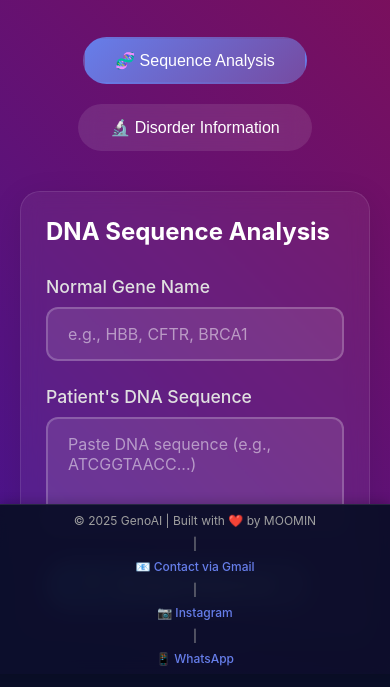
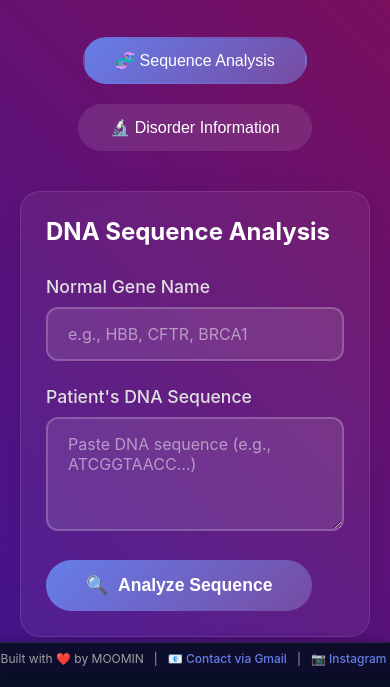
Before and after one commit to Moomin07/genomeAI, a plain HTML site: page index.html in a window 390 px wide. Shown: the part 170-857 px from the top of the page. Drawn offline with Linux system fonts and the light colour scheme.

Commit message:
mobile interface

```diff
--- a/index.html
+++ b/index.html
@@ -334,25 +334,28 @@
                 padding: 25px;
             }
         }
-        /* Fixed Footer */
+/* Fixed Footer */
 .footer {
     position: fixed;
     bottom: 0;
     left: 0;
     width: 100%;
-    background: rgba(10, 14, 39, 0.95); /* Matches your dark theme */
+    background: rgba(10, 14, 39, 0.95);
     backdrop-filter: blur(8px);
     border-top: 1px solid rgba(255, 255, 255, 0.1);
-    padding: 10px 20px;
+    padding: 8px 12px;
     text-align: center;
-    font-size: 0.85rem;
+    font-size: 0.75rem;
     color: #a0a0a0;
     z-index: 100;
     display: flex;
     justify-content: center;
     align-items: center;
-    gap: 15px;
+    gap: 10px;
     box-shadow: 0 -2px 10px rgba(0, 0, 0, 0.2);
+    white-space: nowrap; /* Prevents wrapping */
+    overflow-x: auto; /* Allows horizontal scroll if needed */
+    -webkit-overflow-scrolling: touch; /* Smooth scroll on iOS */
 }
 
 .footer a {
@@ -360,6 +363,7 @@
     text-decoration: none;
     font-weight: 500;
     transition: color 0.3s ease;
+    white-space: nowrap;
 }
 
 .footer a:hover {
@@ -367,13 +371,13 @@
     text-decoration: underline;
 }
 
-/* Mobile responsive */
-@media (max-width: 768px) {
-    .footer {
-        font-size: 0.75rem;
-        padding: 8px 15px;
-        flex-direction: column;
-        gap: 8px;
+/* Hide GitHub on very small screens to save space */
+@media (max-width: 375px) {
+    .footer a[href*="github"] {
+        display: none;
+    }
+    .footer span:nth-last-child(2) {
+        display: none; /* Hide pipe before hidden item */
     }
 }
     </style>
```
